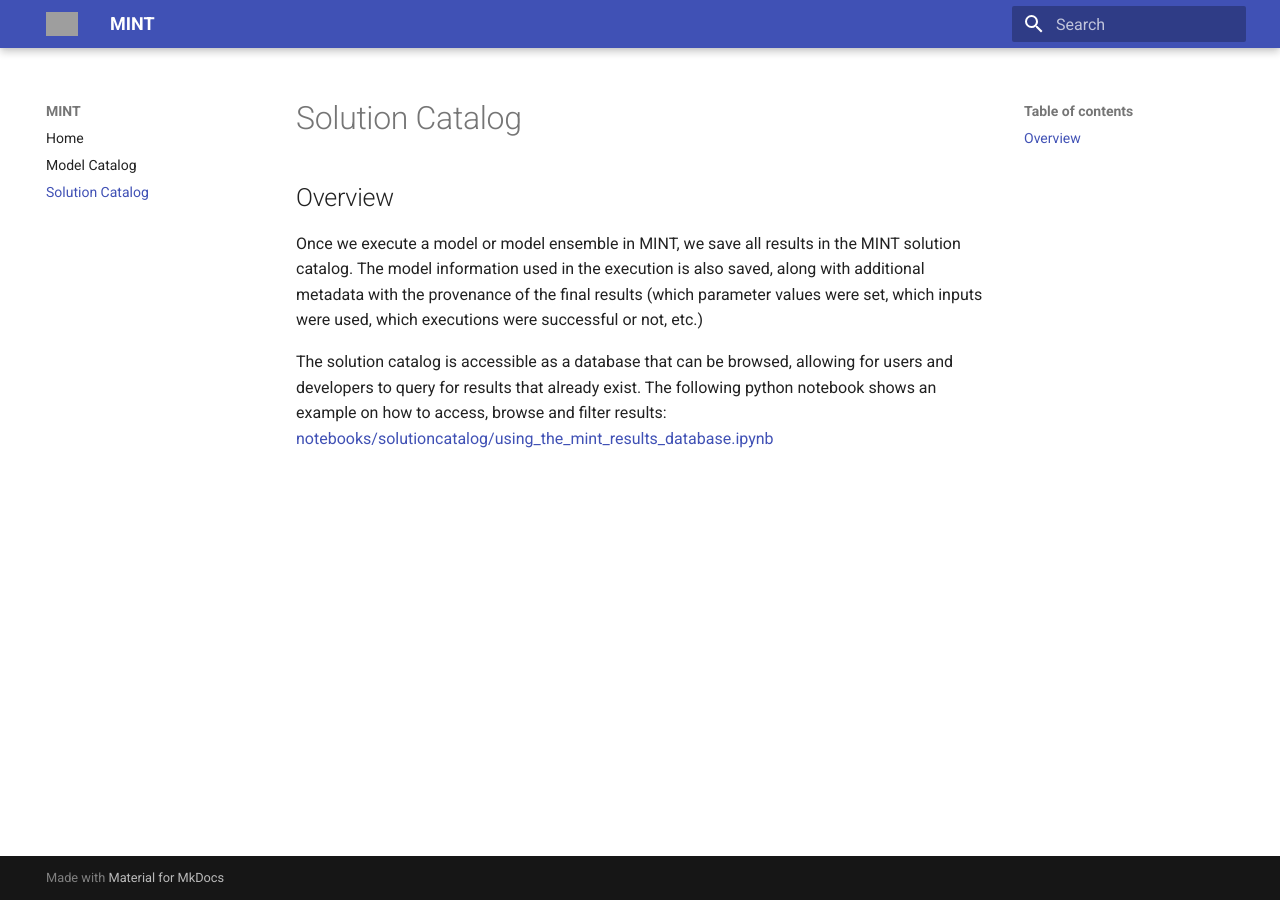
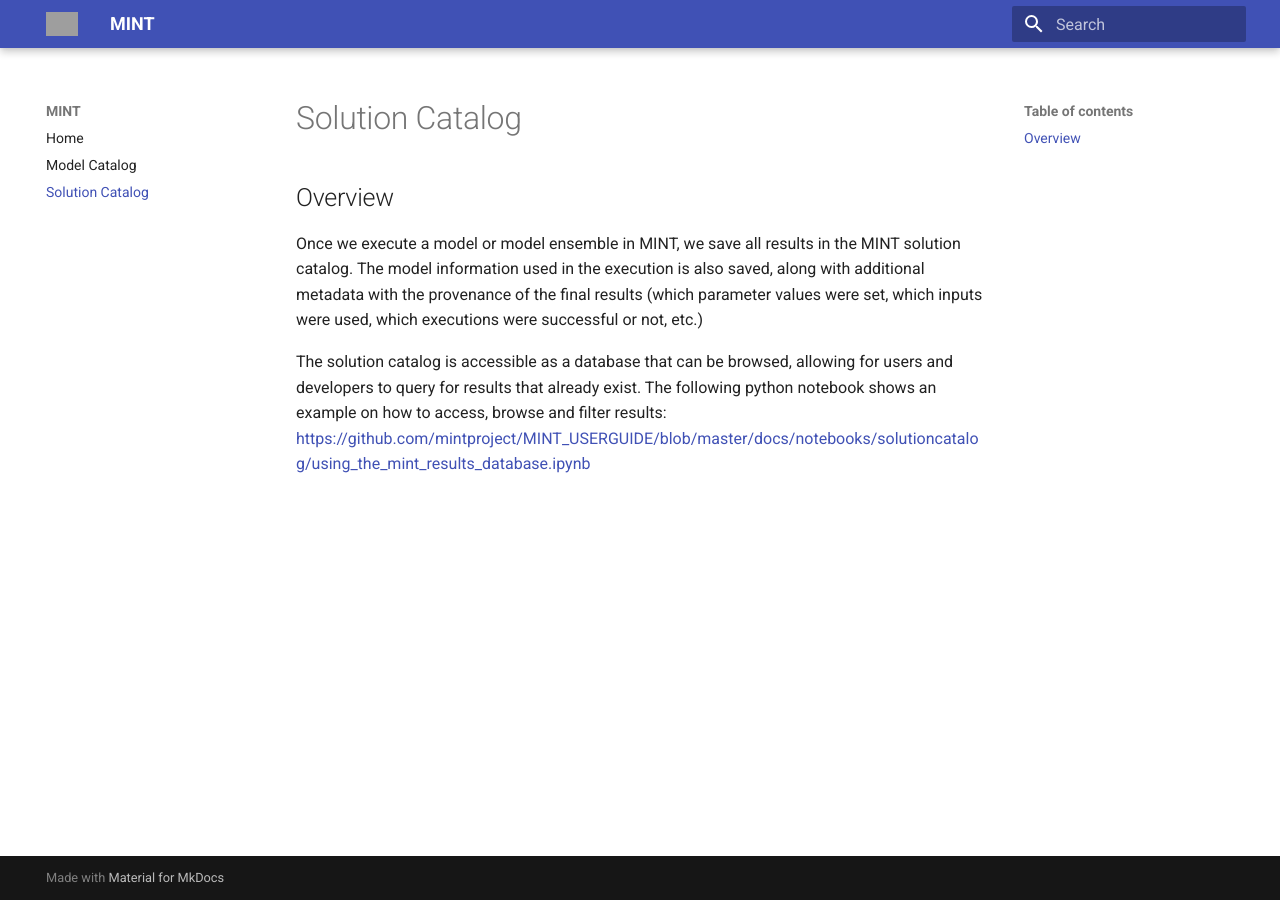
Before and after one commit to mintproject/MINT_USERGUIDE, an MkDocs documentation site: the page built from docs/solutioncatalog.md, in a window 1280 px wide. Built offline with MkDocs 1.6.1 and Material for MkDocs 9.7.7, drawn with Linux system fonts in a browser that asks for light colours; some of the changed lines change nothing that is shown; grey boxes are pictures that could not be loaded.

Commit message:
Update solutioncatalog.md
fixed link to GitHub

```diff
--- a/docs/solutioncatalog.md
+++ b/docs/solutioncatalog.md
@@ -2,4 +2,4 @@
 ## Overview
 Once we execute a model or model ensemble in MINT, we save all results in the MINT solution catalog. The model information used in the execution is also saved, along with additional metadata with the provenance of the final results (which parameter values were set, which inputs were used, which executions were successful or not, etc.)
 
-The solution catalog is accessible as a database that can be browsed, allowing for users and developers to query for results that already exist. The following python notebook shows an example on how to access, browse and filter results: [notebooks/solutioncatalog/using_the_mint_results_database.ipynb](notebooks/solutioncatalog/using_the_mint_results_database.ipynb)
+The solution catalog is accessible as a database that can be browsed, allowing for users and developers to query for results that already exist. The following python notebook shows an example on how to access, browse and filter results: [https://github.com/mintproject/MINT_USERGUIDE/blob/master/docs/notebooks/solutioncatalog/using_the_mint_results_database.ipynb](https://github.com/mintproject/MINT_USERGUIDE/blob/master/docs/notebooks/solutioncatalog/using_the_mint_results_database.ipynb)
```
